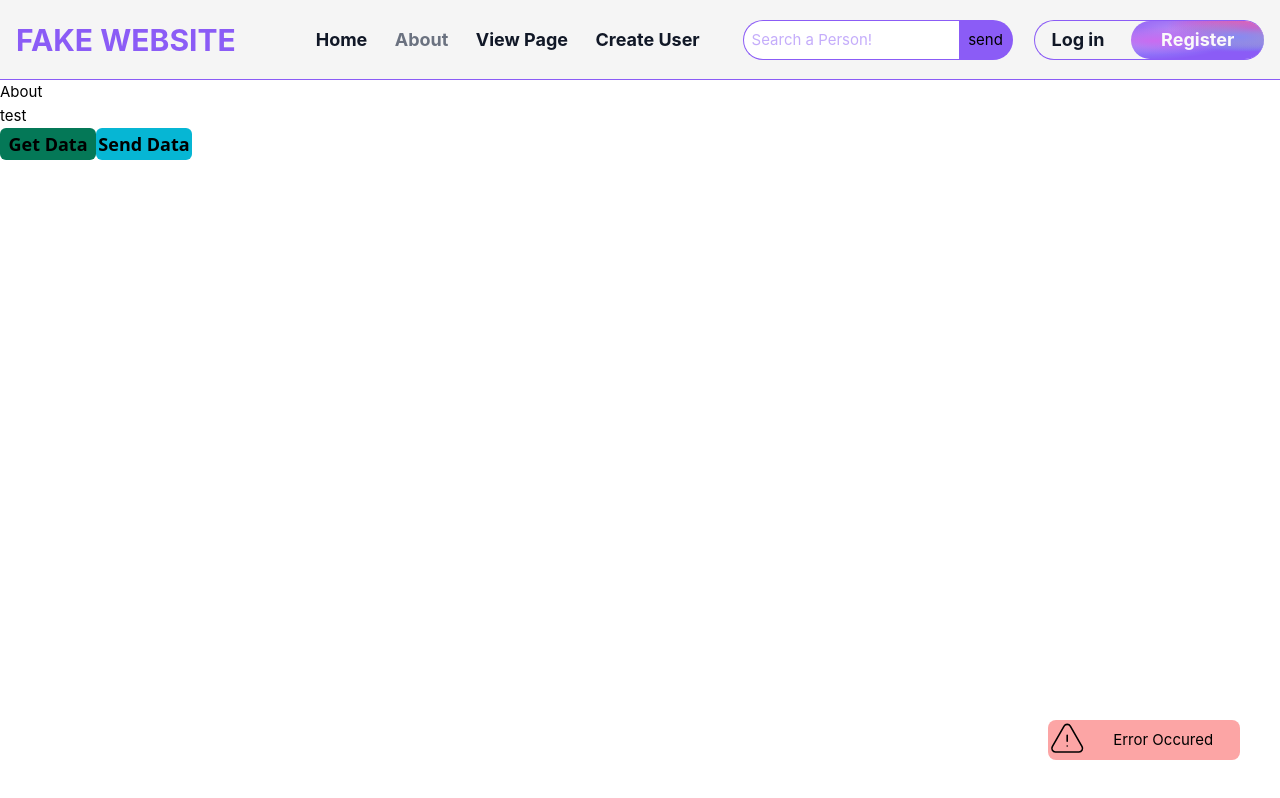
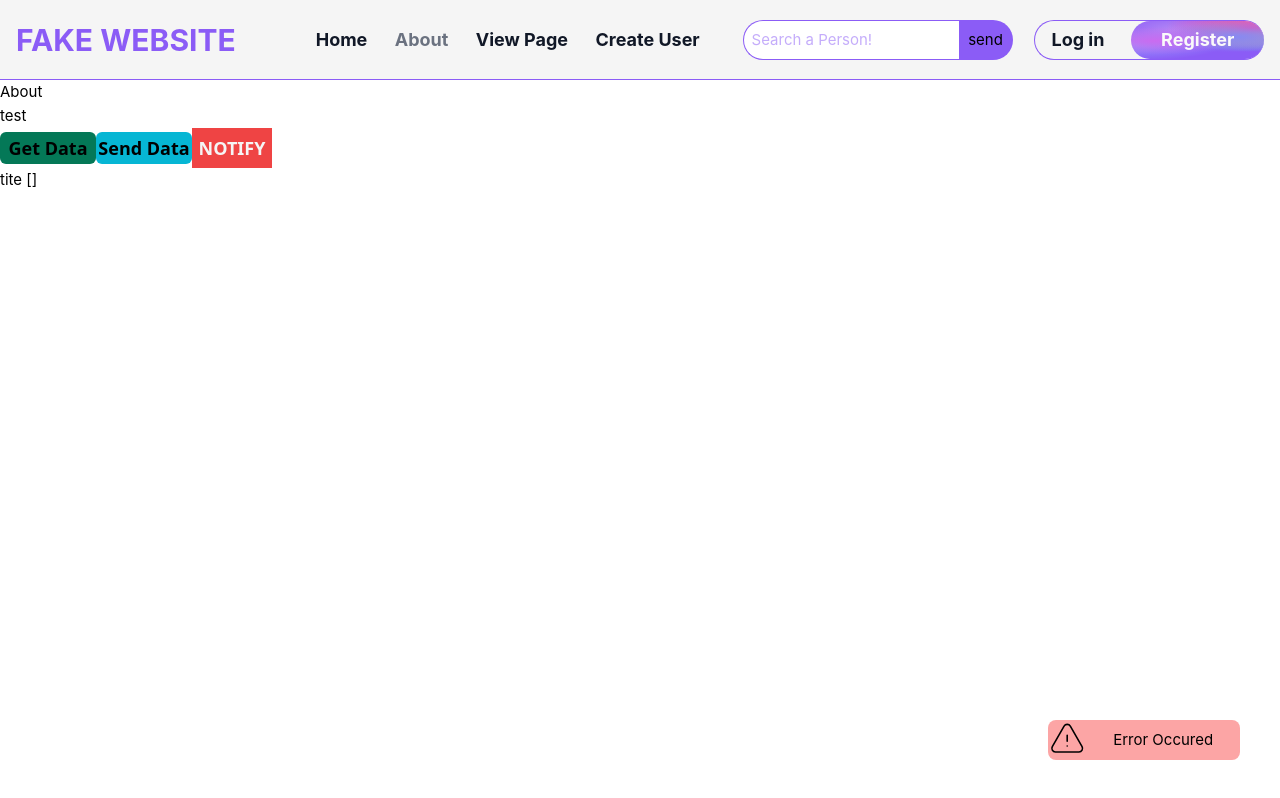
Before and after one commit to LueKely/Fake-Website, a Vue app: page /about in a window 1280 px wide. Built offline with nearby package versions, Linux system fonts and the light colour scheme.

Commit message:
This is now your problem future me

```diff
--- a/src/stores/NotificationStore.ts
+++ b/src/stores/NotificationStore.ts
@@ -1,17 +1,44 @@
-import { reactive, ref } from 'vue';
+import { reactive, ref, computed } from 'vue';
 import { defineStore } from 'pinia';
+
+// type
 type notifyType = { messageType: number; messageProp: String };
+
 export const useNotificationStore = defineStore('notify', () => {
-	const openNotification = ref<boolean>(false);
+	const groupOfNotifications = ref<notifyType[]>([]);
+
+	const notificationGroupLength = computed((): number => {
+		if (groupOfNotifications.value?.length != undefined) {
+			return groupOfNotifications.value?.length;
+		} else return 0;
+	});
+
+	// function notificationTimer() {
+	// 	while (notificationGroupLength.value != 0) {
+	// 		setTimeout(() => {
+	// 			alert('deleting');
+	// 			groupOfNotifications.value?.shift();
+	// 		}, 4000);
+	// 	}
+	// }
+
 	const notifyArguments = reactive<notifyType>({
 		// 1 is success and 0 is error
 		messageType: 1,
 		messageProp: 'none',
 	});
-	function getnotifyArgument(notificationProp: notifyType) {
-		notificationProp.messageProp = notifyArguments.messageProp;
-		notificationProp.messageType = notifyArguments.messageType;
+
+	function setNotifyArgument(notificationProp: notifyType) {
+		notifyArguments.messageProp = notificationProp.messageProp;
+		notifyArguments.messageType = notificationProp.messageType;
+		groupOfNotifications.value?.push({ ...notifyArguments });
 	}
 
-	return { openNotification, notifyArguments, getnotifyArgument };
+	return {
+		groupOfNotifications,
+		notifyArguments,
+		setNotifyArgument,
+		// notificationTimer,
+		notificationGroupLength,
+	};
 });
--- a/src/views/AboutView.vue
+++ b/src/views/AboutView.vue
@@ -1,16 +1,53 @@
 <script setup lang="ts">
+	import { useNotificationStore } from '@/stores/NotificationStore';
 	import HttpRequestsVue from '@/components/HttpRequests.vue';
 	import notificationPopUp from '@/components/notificationPopUp.vue';
+
+	import { ref, computed, reactive, onMounted, watch } from 'vue';
+	import { storeToRefs } from 'pinia';
+
+	// destructuring? idk
+	const notificationStore = useNotificationStore();
+	const groupOfNotificationStore = notificationStore.groupOfNotifications;
+	const { notificationGroupLength } = storeToRefs(notificationStore);
+	// simulate addimg shit to notification
+	function testButtonNotify() {
+		alert('notified');
+		notificationStore.setNotifyArgument({
+			messageType: 1,
+			messageProp: 'test',
+		});
+	}
+
+	watch(notificationGroupLength, () => {
+		if (notificationGroupLength.value != 0) {
+			alert('not zero');
+		} else alert('zero');
+	});
 </script>
 
 <template>
 	<h1>About</h1>
 	<HttpRequestsVue></HttpRequestsVue>
+	<!-- notification pop up btn-->
+	<button
+		class="w-20 h-10 bg-red-500 text-lg text-neutral-100 font-sans font-bold"
+		@click="testButtonNotify"
+	>
+		NOTIFY
+	</button>
 	<div
 		class="w-screen h-screen fixed flex items-end justify-end z-50 top-0 left-0 pointer-events-none p-10"
 	>
 		<notificationPopUp></notificationPopUp>
 	</div>
+	<div v-for="(notif, index) in groupOfNotificationStore" :key="index">
+		{{ notif }}
+	</div>
+	<div>
+		tite
+		{{ groupOfNotificationStore }}
+	</div>
 </template>
 
 <style></style>
```
Also changed, not shown: 2 other files (tests, documents, lock files or other folders).
